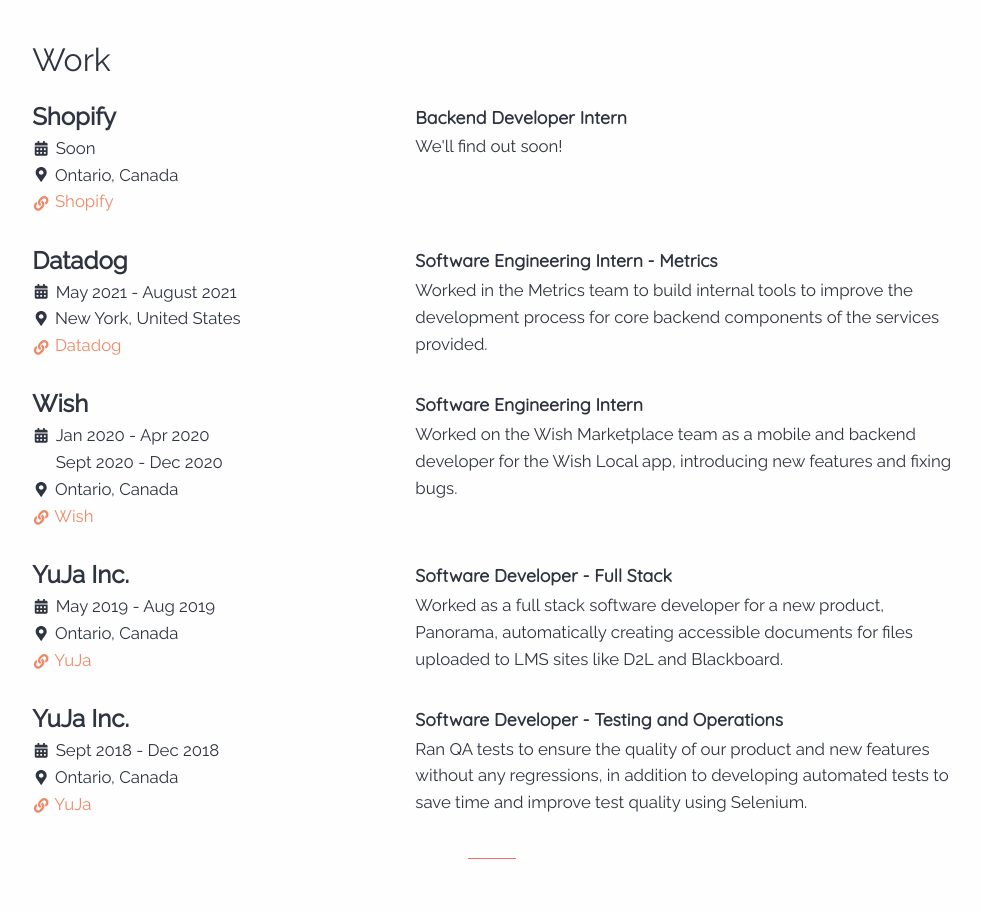
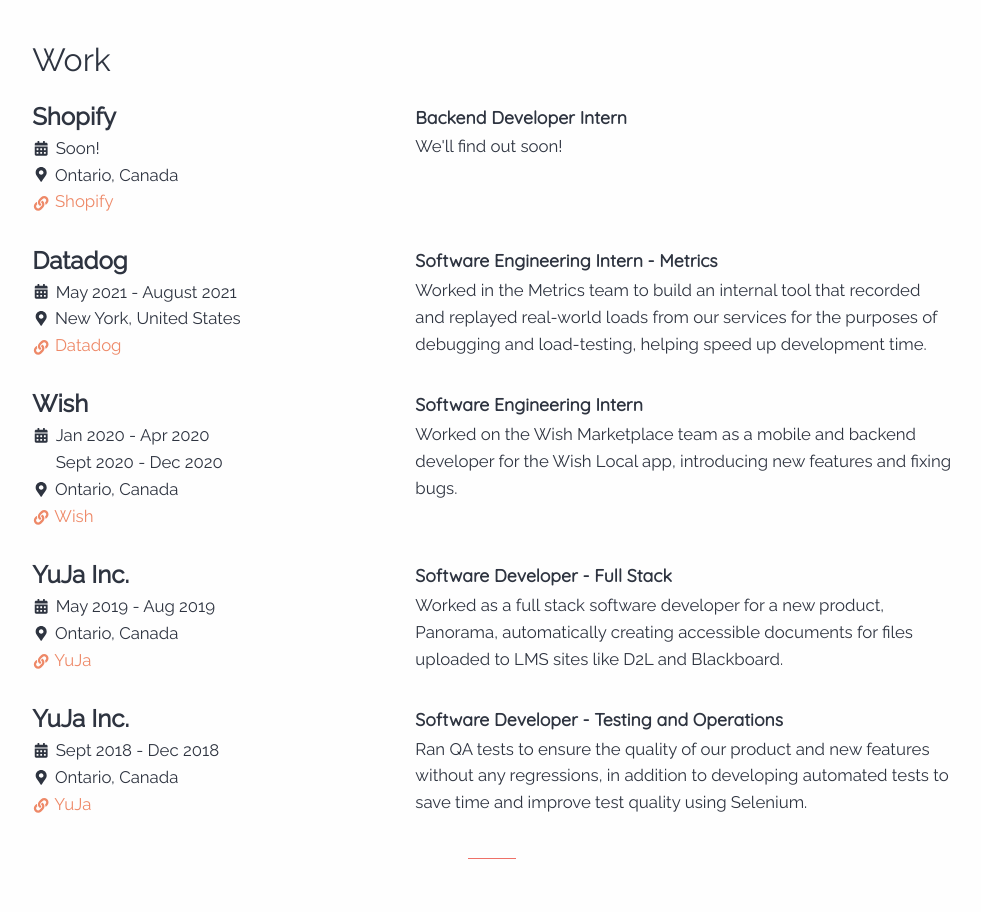
Before and after one commit to ClementTsang/clementtsang.github.io, a Vue app: page / in a window 1280 px wide. Shown: the part 1000-1912 px from the top of the page, without its empty margins (148-1129 px from the left). Built offline with nearby package versions, Linux system fonts and the light colour scheme.

Commit message:
Update entry, update link in resume

```diff
--- a/src/components/Experience.vue
+++ b/src/components/Experience.vue
@@ -8,7 +8,7 @@
         <p class="subtitle">Work</p>
         <WorkInfo
           entry-title="Shopify"
-          :date-range="['Soon']"
+          :date-range="['Soon!']"
           job-position="Backend Developer Intern"
           job-description="We'll find out soon!"
           job-location="Ontario, Canada"
@@ -20,7 +20,8 @@
           entry-title="Datadog"
           :date-range="['May 2021 - August 2021']"
           job-position="Software Engineering Intern - Metrics"
-          job-description="Worked in the Metrics team to build internal tools to improve the development process for core backend components of the services provided."
+          job-description="Worked in the Metrics team to build an internal tool that recorded and replayed real-world loads from our services for the purposes of
+          debugging and load-testing, helping speed up development time."
           job-location="New York, United States"
           job-website="https://www.datadoghq.com/"
           job-website-name="Datadog"
```
